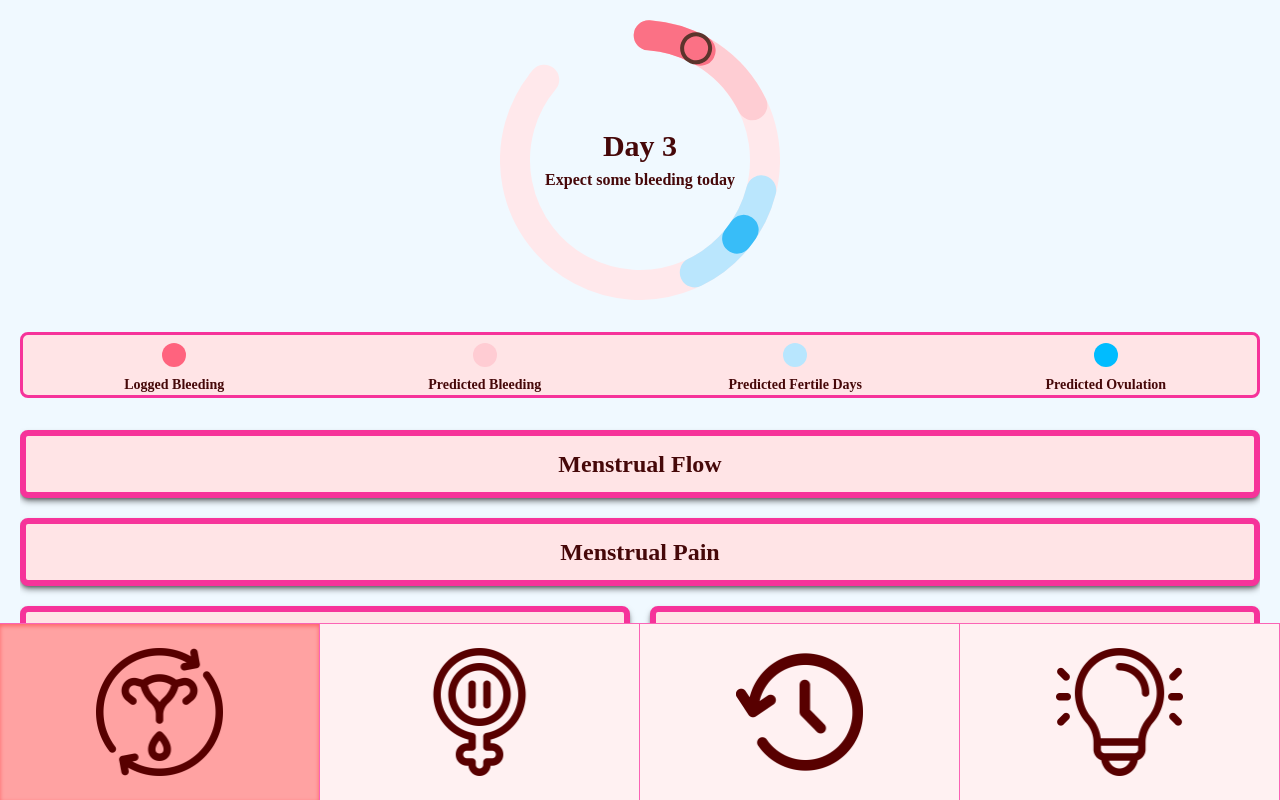
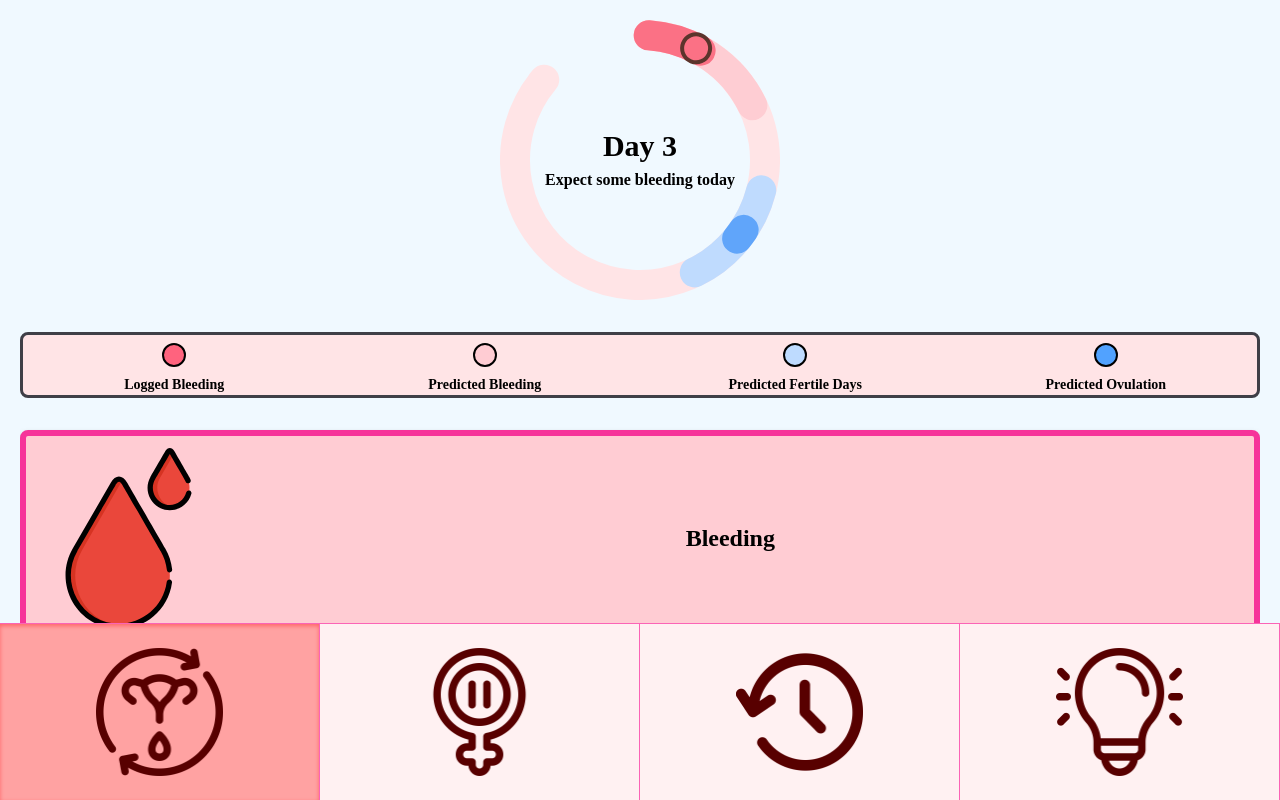
Before and after one commit to downesm4/Dissertationv2, a React (Vite) app: page / in a window 1280 px wide. Built offline with nearby package versions, Linux system fonts and the light colour scheme; a web font is replaced by a local one.

Commit message:
fix(UI): Accessible version of menstrual home

```diff
--- a/src/Components/MenstrualRepresentation.jsx
+++ b/src/Components/MenstrualRepresentation.jsx
@@ -12,11 +12,11 @@ const Menstruation = () => {
     const arc_offset = (360 - arc_span) / 2
 
     const segments = [
-        { start: 0, end: arc_span, color: '#ffe8eb' }, //background circle
+        { start: 0, end: arc_span, color: '#ffe4e6' }, //background circle
         { start: 0, end: 60, color: '#fecdd3' }, // predicted bleeding
         { start: 0, end: 25, color: '#fb7185' }, //Logged Bleeding
-        { start: 100, end: 150, color: '#bae6fd' }, //fertile
-        { start: 120, end: 125, color: '#38bdf8' }, // ovulation
+        { start: 100, end: 150, color: '#bfdbfe' }, //fertile
+        { start: 120, end: 125, color: '#60a5fa' }, // ovulation
     ]
 
     const messages = [
@@ -101,6 +101,7 @@ const Menstruation = () => {
     const handlePos = polarToCartesian(angle);
 
     return (
+        <div>
             <div className="relative w-200px h-200px p-5">
                 <svg ref={svgRef}
                     width={size}
@@ -139,10 +140,31 @@ const Menstruation = () => {
 
                 {/* Center Text */}
                 <div className="absolute inset-0 flex flex-col justify-center items-center pointer-events-none mx-2">
-                <p className="text-3xl font-bold text-red-950">Day {day}</p>
-                <p className="text-red-950 font-regular text-center mt-1">{getMessage()}</p>
+                    <p className="text-3xl font-bold text-black">Day {day}</p>
+                    <p className="text-black font-regular text-center mt-1">{getMessage()}</p>
                 </div>
+
+
             </div>
+
+            <div className="rounded-lg border-[0.25vw] border-zinc-700 bg-rose-100 my-3 grid grid-cols-4 gap-2 ">
+                {/* Key for Circle Graphic*/}
+
+                <div className='flex items-center justify-center rounded-full w-6 h-6 mx-auto mt-2 bg-rose-400 col-span-1 border-[0.2vw] border-black '> </div>
+                <div className='flex items-center justify-center rounded-full w-6 h-6 mx-auto mt-2 bg-rose-200 col-span-1 border-[0.2vw] border-black'> </div>
+                <div className='flex items-center justify-center rounded-full w-6 h-6 mx-auto mt-2 bg-blue-200 col-span-1 border-[0.2vw] border-black'> </div>
+                <div className='flex items-center justify-center rounded-full w-6 h-6 mx-auto mt-2 bg-blue-400 col-span-1 border-[0.2vw] border-black'> </div>
+
+
+                <h3 className='col-span-1 text-center text-sm font-bold text-black'> Logged Bleeding </h3>
+                <h3 className='col-span-1 text-center text-sm font-bold text-black'> Predicted Bleeding </h3>
+                <h3 className='col-span-1 text-center text-sm font-bold text-black'> Predicted Fertile Days </h3>
+                <h3 className='col-span-1 text-center text-sm font-bold text-black'> Predicted Ovulation </h3>
+            </div>
+
+        </div>
+
+
     );
 }
 export default Menstruation;
--- a/src/Pages/Menstrual.jsx
+++ b/src/Pages/Menstrual.jsx
@@ -5,6 +5,11 @@ import '../App.css'
 import Menstruation from '../Components/MenstrualRepresentation.jsx'
 import Layout from '../Templates/MobileLayout.tsx'
 import Button from '../Components/Button.tsx'
+
+import Blood from '../assets/v2/Bleeding/blood2.svg'
+import Pain from '../assets/v2/Pain/pain2.svg'
+import Symptoms from '../assets/v2/symptoms.svg'
+import Mood from '../assets/v2/Mood.png'
 
 function Menstrual() {
     const navigate = useNavigate();
@@ -14,41 +19,33 @@ function Menstrual() {
 
             <Menstruation />
 
+            <div className="flex flex-col mt-8 mb-10 gap-x-5 gap-y-5">
+                <Button className="flex items-center justify-center bg-rose-200 text-center text-black font-bold text-2xl"
+                    onClick={() => navigate('/flow')}>
+                    <img src={Blood} className='float-left w-[15%] h-auto ' />
+                    <p className="flex-1"> Bleeding </p>
+                </Button>
 
-            <div className="rounded-lg border-[0.25vw] border-pink-500 bg-rose-100 my-3 grid grid-cols-4 gap-2 ">
-                {/* Key for Circle Graphic*/}
+                <Button
+                    className="flex items-center justify-center text-center bg-cyan-200 text-black font-bold text-2xl"
+                    onClick={() => navigate('/pain')}>
+                    <img src={Pain} className='float-left w-[15%] h-auto ' />
+                    <p className="flex-1"> Pain </p>
+                </Button>
 
-                <div className='flex items-center justify-center rounded-full w-6 h-6 mx-auto mt-2 bg-rose-400 col-span-1 '> </div>
-                <div className='flex items-center justify-center rounded-full w-6 h-6 mx-auto mt-2 bg-rose-200 col-span-1 '> </div>
-                <div className='flex items-center justify-center rounded-full w-6 h-6 mx-auto mt-2 bg-sky-200 col-span-1 '> </div>
-                <div className='flex items-center justify-center rounded-full w-6 h-6 mx-auto mt-2 bg-sky-400 col-span-1 '> </div>
+                <Button
+                    className="flex items-center justify-center bg-violet-200 text-center text-black font-bold text-2xl"
+                    onClick={() => navigate('/symptoms')}>
+                    <img src={Symptoms} className='float-left w-[15%] h-auto ' />
+                    <p className="flex-1"> Problems </p>
+                </Button>
 
-
-                <h3 className='col-span-1 text-center text-sm font-bold text-red-950'> Logged Bleeding </h3>
-                <h3 className='col-span-1 text-center text-sm font-bold text-red-950'> Predicted Bleeding </h3>
-                <h3 className='col-span-1 text-center text-sm font-bold text-red-950'> Predicted Fertile Days </h3>
-                <h3 className='col-span-1 text-center text-sm font-bold text-red-950'> Predicted Ovulation </h3>
-            </div>
-
-            <div className="grid grid-cols-2 mt-8 mb-10 gap-x-5 gap-y-5">
-                <Button className="col-span-2  flex items-center justify-center text-center text-red-950 font-bold text-2xl"
-                    onClick={() => navigate('/flow')}>
-                    Menstrual Flow
+                <Button
+                    className="flex items-center justify-center bg-amber-200 text-center text-black font-bold text-2xl"
+                    onClick={() => navigate('/mood')}>
+                    <img src={Mood} className='float-left w-[15%] h-auto ' />
+                    <p className="flex-1"> Moods </p>
                 </Button>
-                <Button
-                    className="col-span-2  flex items-center justify-center text-center text-red-950 font-bold text-2xl"
-                    onClick={() => navigate('/pain')}>
-                    Menstrual Pain
-                </Button>
-                <Button
-                    className="col-span-1 flex items-center justify-center text-center text-red-950 font-bold text-2xl"
-                    onClick={() => navigate('/symptoms')}>
-                    Symptoms
-                </Button>
-                <Button
-                    className="col-span-1 flex items-center justify-center text-center text-red-950 font-bold text-2xl"
-                    onClick={() => navigate('/mood')}
-                > Mood and Feelings </Button>
 
             </div>
 
```
Also changed, not shown: src/assets/v2/Mood.png (added), src/assets/v2/symptoms.svg (added), 7 other files (tests, documents, lock files or other folders). Lines whose indentation alone changed are shown as unchanged.
